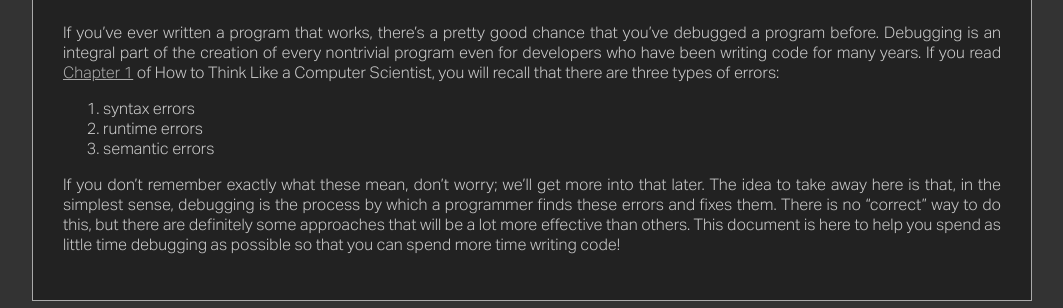
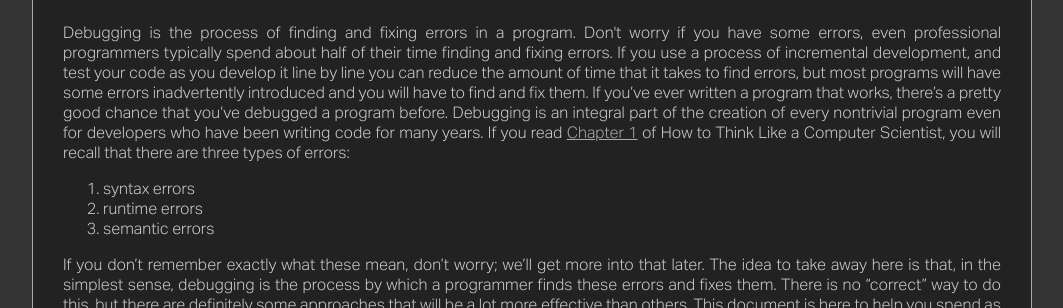
Before and after one commit to cs1301/CS-1301-Debugging-Guide, a plain HTML site: page index.html in a window 1280 px wide. Shown: the part 197-505 px from the top of the page, without its empty margins (108-1171 px from the left). Drawn offline with Linux system fonts and the light colour scheme; a script that the page names is missing.

Commit message:
Added text to index.html and fixed a typo.

```diff
--- a/index.html
+++ b/index.html
@@ -27,9 +27,8 @@
                 What is debugging?
             </div>
             <p>
-                If you’ve ever written a program that works, there’s a pretty good chance that you’ve debugged a program
-                before. Debugging is an integral part of the creation of every nontrivial program even for developers
-                who have been writing code for many years. If you read
+	Debugging is the process of finding and fixing errors in a program. Don't worry if you have some errors, even professional programmers typically spend about half of their time finding and fixing errors. If you use a process of incremental development, and test your code as you develop it line by line you can reduce the amount of time that it takes to find errors, but most programs will have some errors inadvertently introduced and you will have to find and  fix them.
+                If you’ve ever written a program that works, there’s a pretty good chance that you’ve debugged a program before. Debugging is an integral part of the creation of every nontrivial program even for developers who have been writing code for many years. If you read
                 <a href="http://openbookproject.net/thinkcs/python/english3e/way_of_the_program.html">Chapter 1</a>
                 of How to Think Like a Computer Scientist, you will recall that there are three types of errors:
             </p>
@@ -215,7 +214,7 @@
             </div>
             <p>
                 Finally we have semantic errors. A semantic error exists any time your program runs to completion
-                without raising and exception, but does not do what you want it to do. Another way of looking at
+                without raising an exception, but does not do what you want it to do. Another way of looking at
                 this is that just because your program ‘works’ doesn’t mean it does what you want it to do! These are
                 rarely easy to find because the problem could really be anywhere. Let’s ease into semantic errors with
                 a simple example. You may have noticed that all of these functions have been printing Taylor Swift
```
